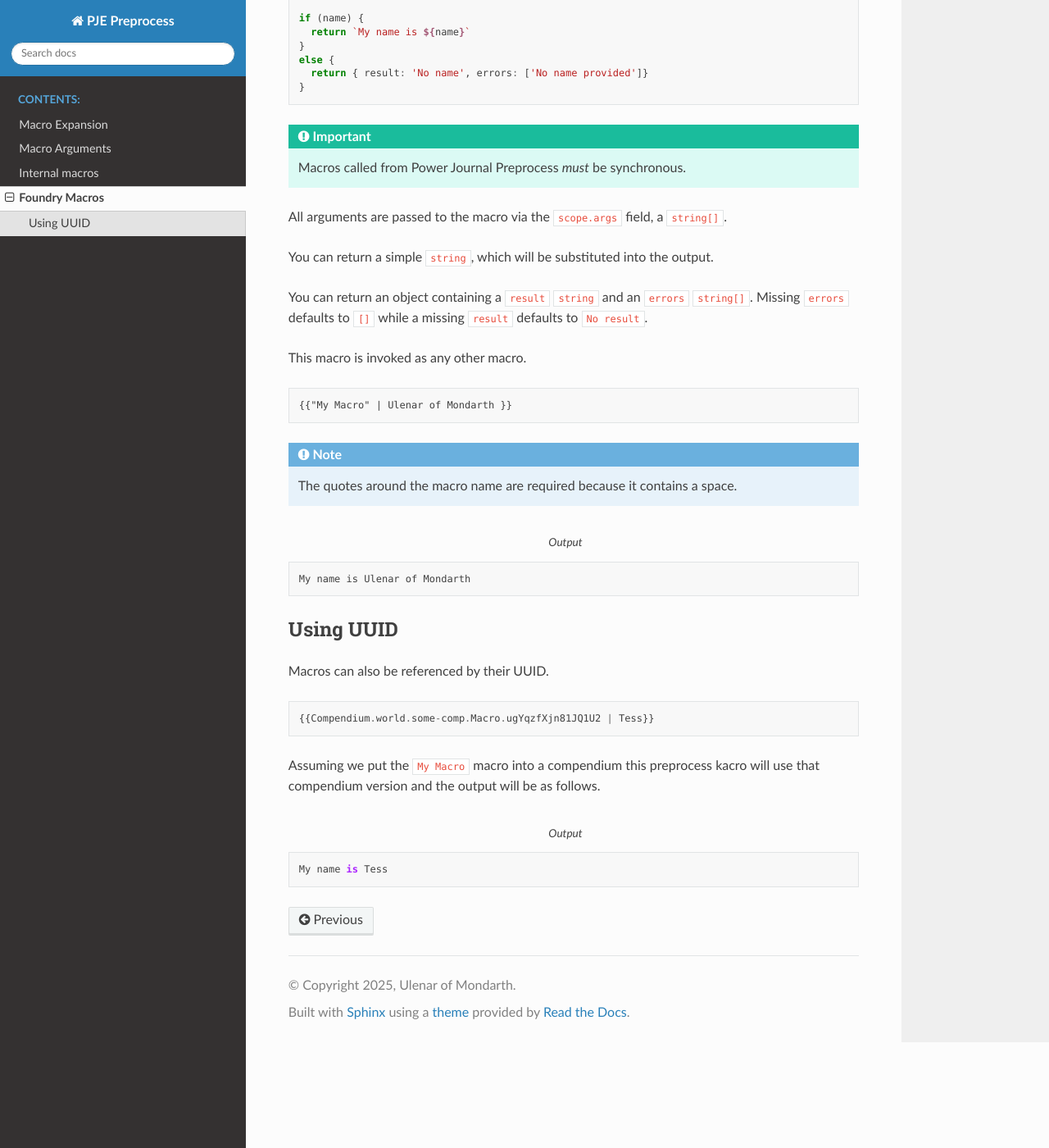
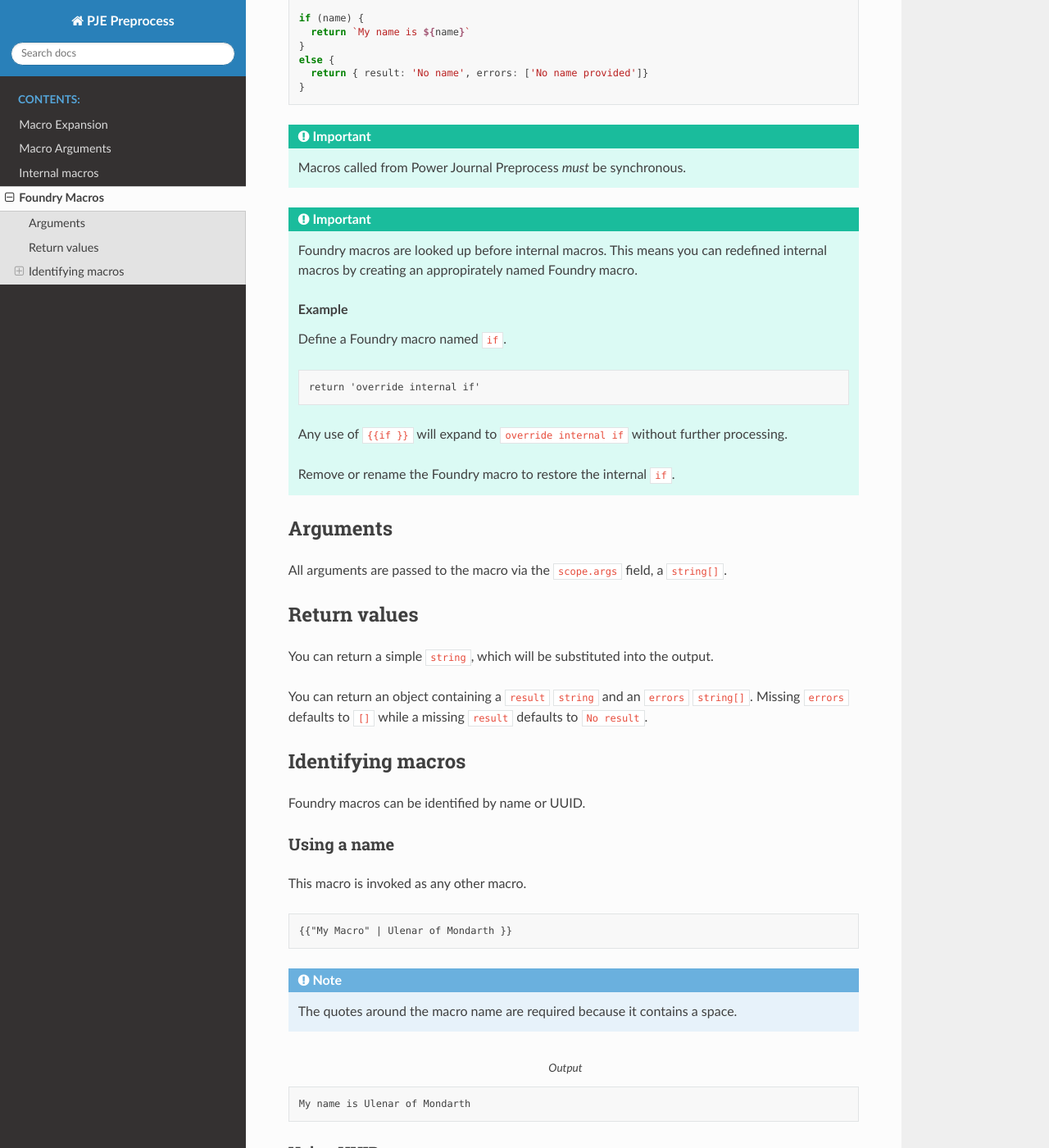
Before and after one commit to ulenarofmondarth/power-journal-preprocess, a Sphinx documentation site: the page built from docs/fvtt_macros.rst, in a window 1280 px wide and 1400 px high, scrolled down 369 px. Shown: the whole window at 82% size. Built offline with Sphinx 7.4.7 and the Read the Docs theme 3.1.0, drawn with Linux system fonts in a browser that asks for light colours; some of the changed text lies outside the part shown.

```diff
--- a/docs/fvtt_macros.rst
+++ b/docs/fvtt_macros.rst
@@ -21,11 +21,39 @@
 
 .. important:: Macros called from Power Journal Preprocess *must* be synchronous.
 
+.. important:: Foundry macros are looked up before internal macros. This means you can redefined internal macros by creating an appropirately named Foundry macro.
+
+   .. rubric:: Example
+
+   Define a Foundry macro named ``if``.
+
+   .. code-block:: txt
+
+      return 'override internal if'
+
+   Any use of ``{{if }}`` will expand to ``override internal if`` without further processing.
+
+   Remove or rename the Foundry macro to restore the internal ``if``.
+
+Arguments
+---------
+
 All arguments are passed to the macro via the ``scope.args`` field, a ``string[]``.
+
+Return values
+-------------
 
 You can return a simple ``string``, which will be substituted into the output.
 
 You can return an object containing a ``result`` ``string`` and an ``errors`` ``string[]``. Missing ``errors`` defaults to ``[]`` while a missing ``result`` defaults to ``No result``.
+
+Identifying macros
+------------------
+
+Foundry macros can be identified by name or UUID.
+
+Using a name
+~~~~~~~~~~~~
 
 This macro is invoked as any other macro.
 
@@ -41,8 +69,9 @@
 
    My name is Ulenar of Mondarth
 
+
 Using UUID
-----------
+~~~~~~~~~~
 
 Macros can also be referenced by their UUID.
 
@@ -50,7 +79,7 @@
 
    {{Compendium.world.some-comp.Macro.ugYqzfXjn81JQ1U2 | Tess}}
 
-Assuming we put the ``My Macro`` macro into a compendium this preprocess kacro will use that compendium version and the output will be as follows.
+Assuming we put the ``My Macro`` macro into a compendium this preprocess macro will use that compendium version and the output will be as follows.
 
 .. code-block::
    :caption: Output
```
Also changed, not shown: docs/index.rst (+31 -0 lines), docs/internal/set.rst (+11 -1 lines), docs/macro_arguments.rst (+7 -9 lines), docs/macro_expansion.rst (+7 -7 lines), 3 other files.
